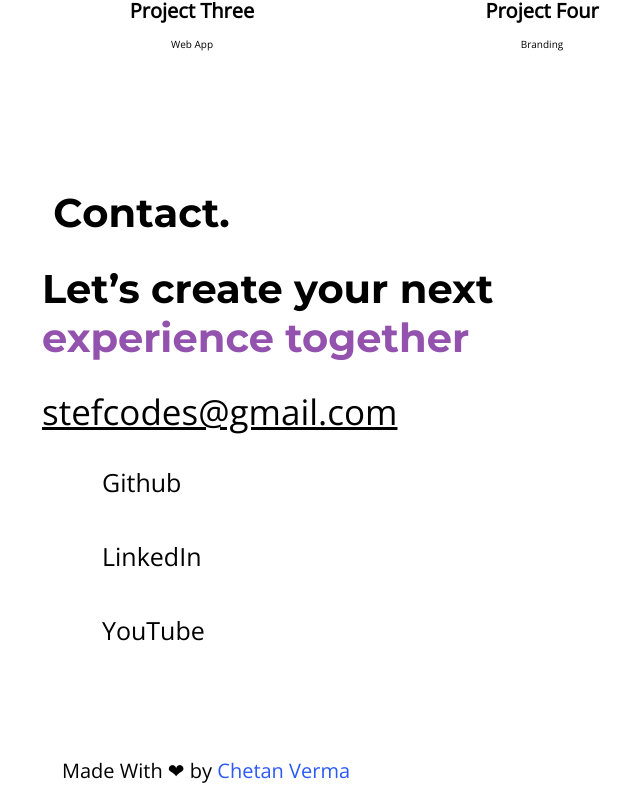
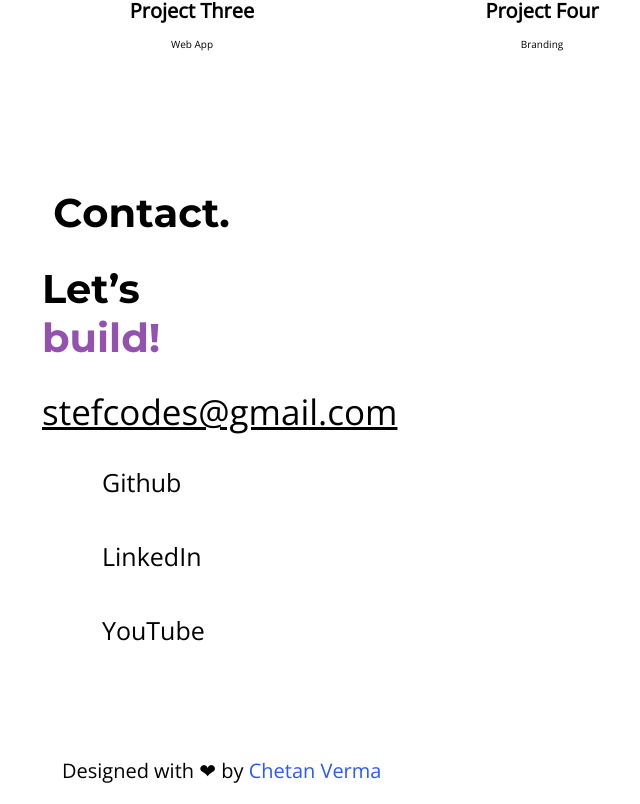
Before and after one commit to stef-codes/react-portfolio, a React (Create React App) app: page / in a window 1280 px wide. Shown: the part 2014-2818 px from the top of the page, without its empty margins (18-658 px from the left). Built offline with nearby package versions, Linux system fonts and the light colour scheme.

Commit message:
change content from contact

```diff
--- a/src/components/Contact.js
+++ b/src/components/Contact.js
@@ -12,8 +12,8 @@ class Contact extends Component {
         <Fade bottom>
         <div className='contact-content'>
                 <h1>
-                Let’s create your next<br></br>
-                <span className='amazing-color'>experience together</span></h1>
+                Let’s<br></br>
+                <span className='amazing-color'>build!</span></h1>
                     <a href={`mailto:${data.contactEmail}`} className='email'>{data.contactEmail}</a>
                 <ul>
                     {data.social.map((link,index)=>(
@@ -23,7 +23,7 @@ class Contact extends Component {
         </div>
         </Fade>
 
-            <span className='footer'>Made With ❤ by <a href="http://chetanverma.com/">Chetan Verma</a></span>
+            <span className='footer'>Designed with ❤ by <a href="http://chetanverma.com/">Chetan Verma</a></span>
         </div>);
     }
 }
```
